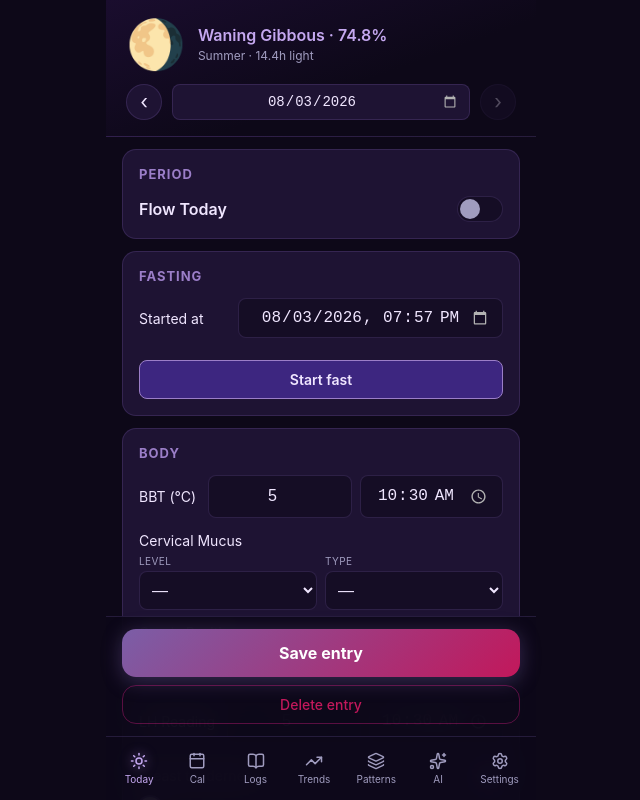
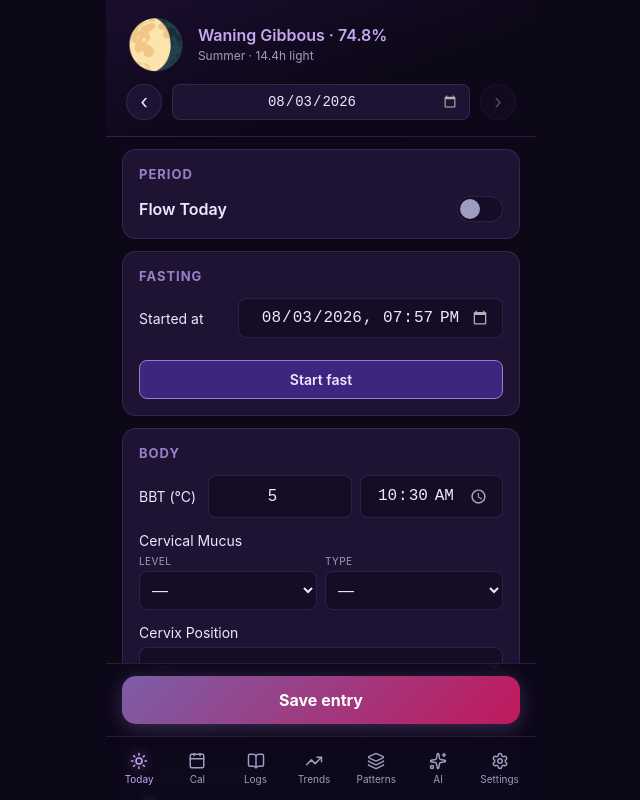
Before and after one commit to SabrinaBenalia/find-your-rhythm, a React (Vite) app: page / in a window 1280 px wide. Both pictures are taken after typing "5", "10:30", "5", "10:30", "Sample" into the empty fields and a click on the button "Save entry". Shown: the top 800 px of the page, without its empty margins (319-959 px from the left). Built offline with nearby package versions, Linux system fonts and the light colour scheme.

Commit message:
move delete entry button to bottom of page, out of sticky save bar

```diff
--- a/src/screens/Today.jsx
+++ b/src/screens/Today.jsx
@@ -560,11 +560,8 @@ export default function Today() {
         </section>
       </div>
 
-      <div className="save-bar">
-        <button className={`save-btn ${saved ? 'saved' : ''}`} onClick={handleSave}>
-          {saved ? <><Check size={18} /> Saved</> : 'Save entry'}
-        </button>
-        {entries[dateStr] && (
+      {entries[dateStr] && (
+        <div style={{ padding: '0 16px 24px' }}>
           <button
             className="delete-entry-btn"
             onClick={() => {
@@ -576,7 +573,13 @@ export default function Today() {
           >
             Delete entry
           </button>
-        )}
+        </div>
+      )}
+
+      <div className="save-bar">
+        <button className={`save-btn ${saved ? 'saved' : ''}`} onClick={handleSave}>
+          {saved ? <><Check size={18} /> Saved</> : 'Save entry'}
+        </button>
       </div>
     </div>
   );
```
